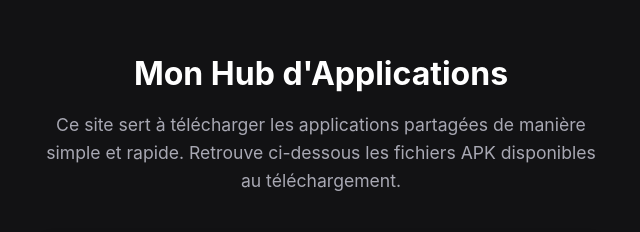
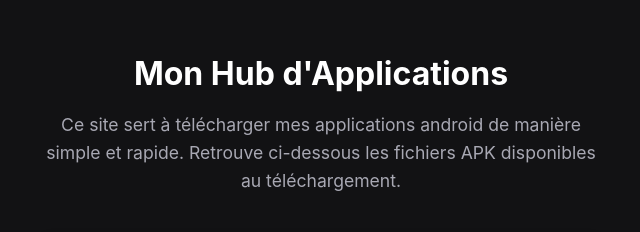
Before and after one commit to Arma2472/Arma2472.github.io, a plain HTML site: page index.html in a window 1280 px wide. Shown: the part 105-337 px from the top of the page, 319-959 px from the left. Drawn offline with Linux system fonts and the light colour scheme.

Commit message:
Update index.html

```diff
--- a/index.html
+++ b/index.html
@@ -131,7 +131,7 @@
         <header>
             <h1>Mon Hub d'Applications</h1>
             <p class="description">
-                Ce site sert à télécharger les applications partagées de manière simple et rapide. Retrouve ci-dessous les fichiers APK disponibles au téléchargement.
+                Ce site sert à télécharger mes applications android de manière simple et rapide. Retrouve ci-dessous les fichiers APK disponibles au téléchargement.
             </p>
         </header>
 
```
